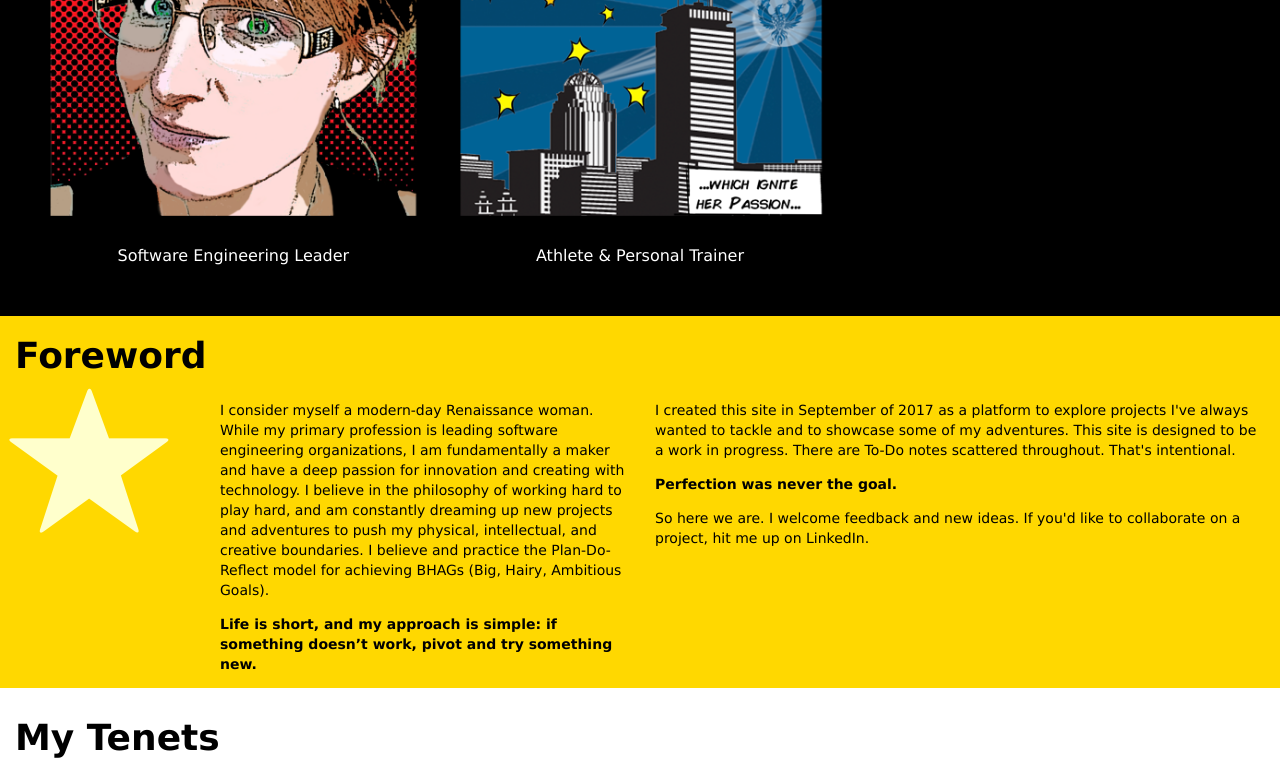
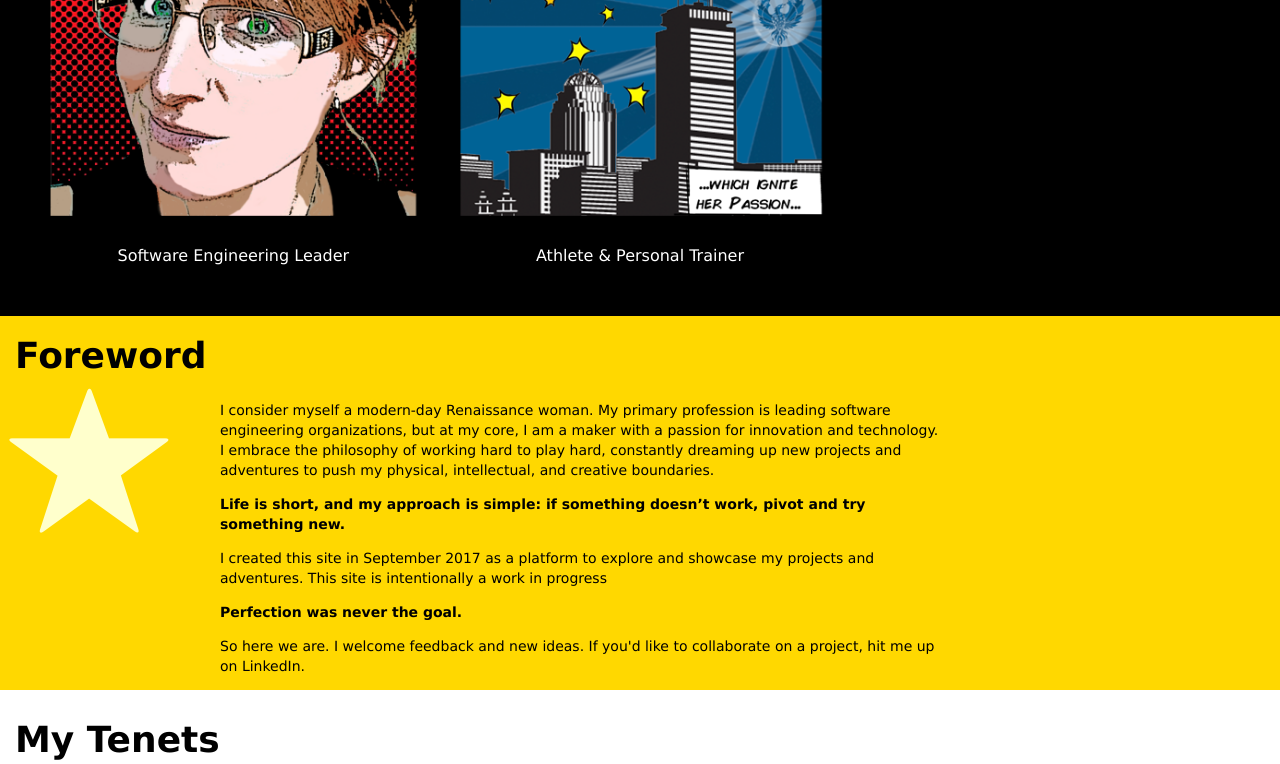
Before and after one commit to PhoenixJenn/phoenixjenn-dot-com, a plain HTML site: page index.html in a window 1280 px wide. Shown: the part 408-1172 px from the top of the page. Drawn offline with nearby package versions, Linux system fonts and the light colour scheme.

Commit message:
Updated homepage

```diff
--- a/index.html
+++ b/index.html
@@ -344,28 +344,33 @@
             <div style="position: absolute; left: 0px; ">
                 <span class="glyphicon glyphicon-star  logo" style="color:#ffffcc;"></span>
             </div>
-            <div class="col-sm-6" style="padding-left:220px;">
+            <div class="col-sm-9" style="padding-left:220px;">
                   <p>
-                  I consider myself a modern-day Renaissance woman.
+
+                    I consider myself a modern-day Renaissance woman.
+                    My primary profession is leading software engineering organizations,
+                    but at my core, I am a maker with a passion for innovation and technology. I embrace the philosophy of working hard to play hard, constantly dreaming up new projects and adventures to push my physical, intellectual, and creative boundaries.
+
+                  <!--I consider myself a modern-day Renaissance woman.
                   While my primary profession is leading software engineering organizations,
                   I am fundamentally a maker and have a deep passion for innovation and creating with technology.
                   I believe in the philosophy of working hard to play hard, and am constantly dreaming up new projects and
                   adventures to push my physical, intellectual, and creative boundaries.
                   I believe and practice the Plan-Do-Reflect model for achieving BHAGs (Big, Hairy, Ambitious Goals).
-
+                  -->
                   </p>
                 <p><b>Life is short, and my approach is simple: if something doesn’t work, pivot and try something new. </b></p>
-            </div>
-            <div class="col-sm-6" style="vertical-align:top;">
-                  <p>
-                  I created this site in September of 2017 as a platform to explore projects I've always wanted to tackle
-                  and to showcase some of my adventures.  This site is designed to be a work in progress.
-                  There are To-Do notes scattered throughout. That's intentional.
+                <p>
+                    I created this site in September 2017 as a platform to explore and showcase my projects and adventures. This site is intentionally a work in progress
                     </p>
                     <p>
                  <b>Perfection was never the goal.</b>
                      </p>
                     <p>So here we are.  I welcome feedback and new ideas. If you'd like to collaborate on a project, hit me up on LinkedIn.
+                        </p>
+            </div>
+            <div class="col-sm-2" style="vertical-align:top;">
+
             </div>
         </div>
     </div>
```
Also changed, not shown: nerd.html (+1 -2 lines), 1 other file.
